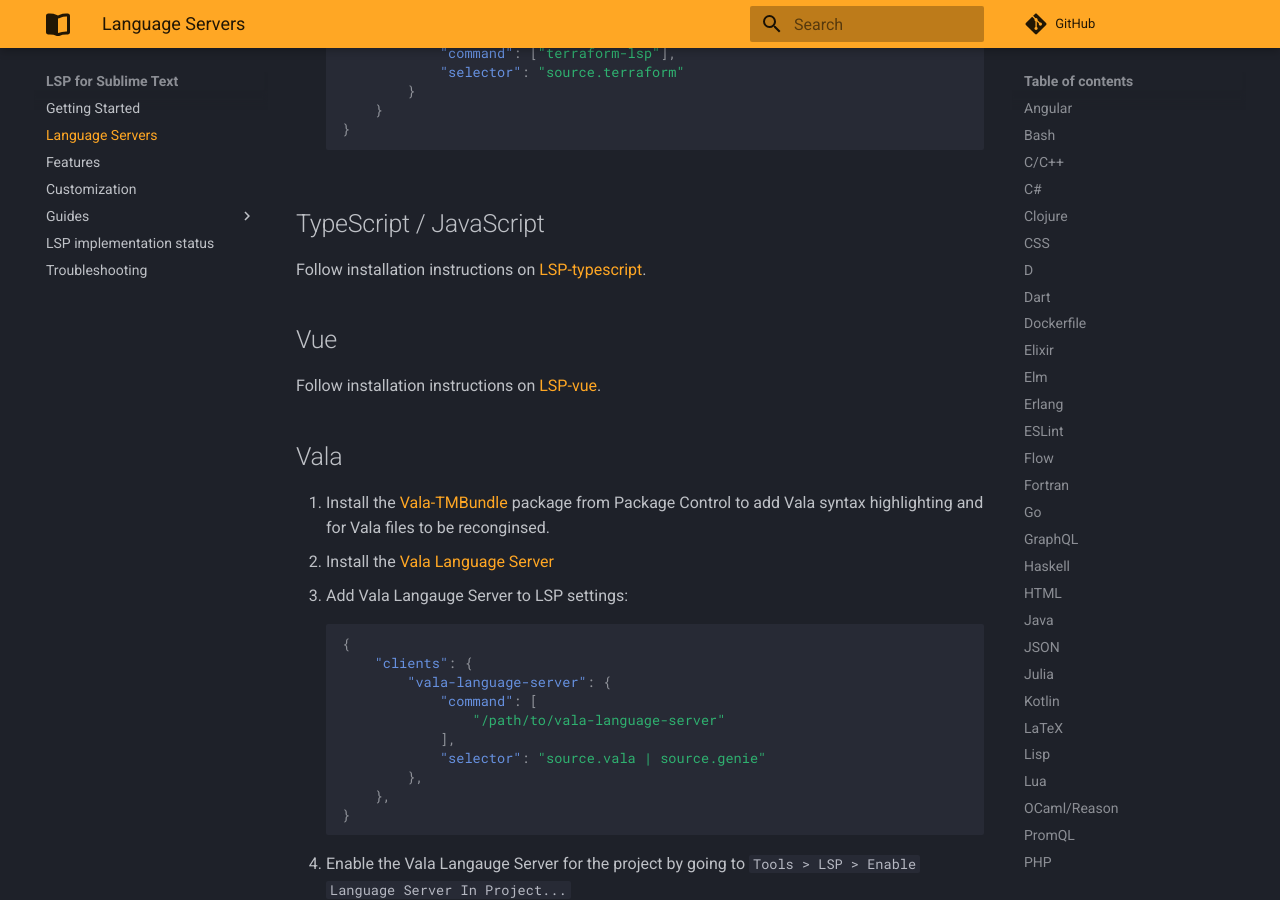
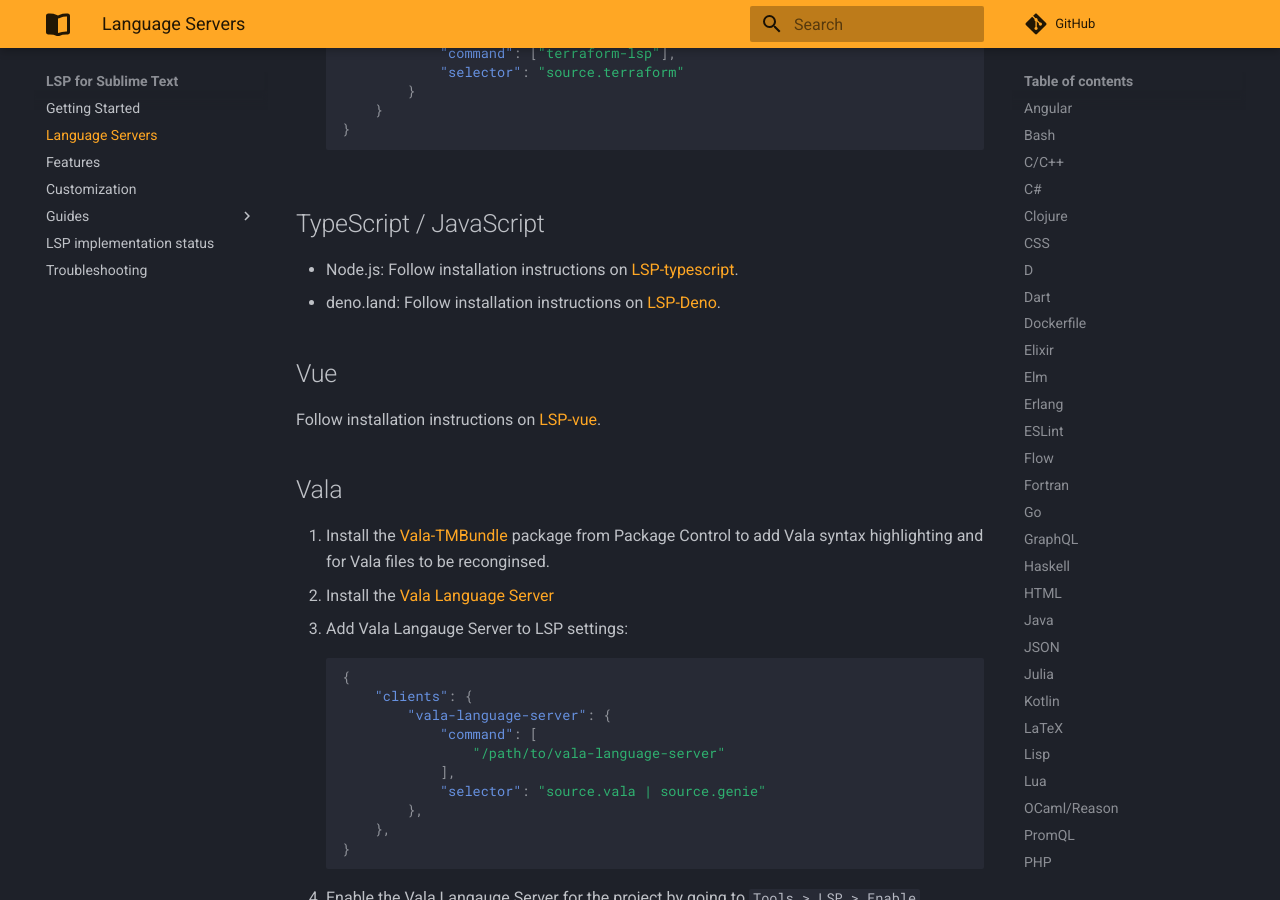
Before and after one commit to sublimelsp/LSP, an MkDocs documentation site: the page built from docs/src/language_servers.md, in a window 1280 px wide and 900 px high, scrolled down 12452 px. Built offline with MkDocs 1.6.1 and Material for MkDocs 9.7.7, drawn with Linux system fonts in a browser that asks for light colours; comment, search, counter and statistics services are not loaded.

Commit message:
Mention deno in docs

```diff
--- a/docs/src/language_servers.md
+++ b/docs/src/language_servers.md
@@ -509,7 +509,8 @@
 
 ## TypeScript / JavaScript
 
-Follow installation instructions on [LSP-typescript](https://github.com/sublimelsp/LSP-typescript).
+- Node.js: Follow installation instructions on [LSP-typescript](https://github.com/sublimelsp/LSP-typescript).
+- deno.land: Follow installation instructions on [LSP-Deno](https://github.com/sublimelsp/LSP-Deno).
 
 ## Vue
 
```
